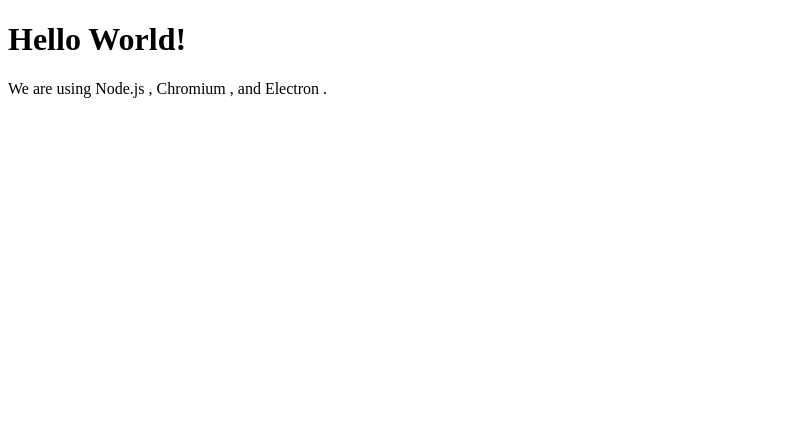
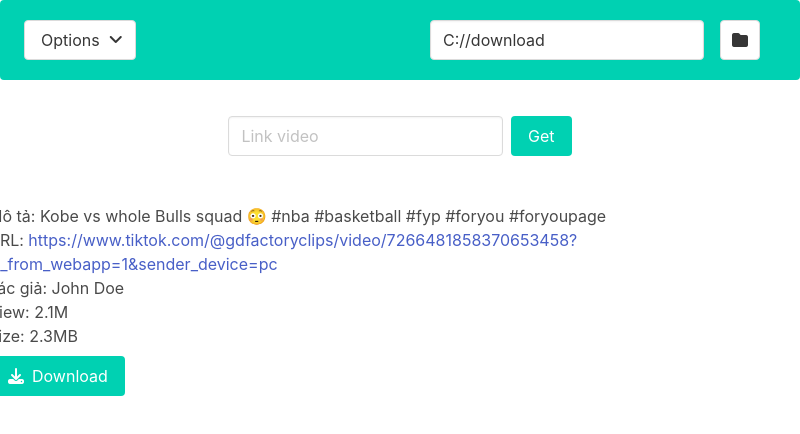
Before and after one commit to luandv03/electron, an Electron app: page index.html in a window 800 px wide. Drawn offline with nearby package versions, Linux system fonts and the light colour scheme.

Commit message:
build ui navbar, download single video

```diff
--- a/index.html
+++ b/index.html
@@ -3,16 +3,138 @@
     <head>
         <meta charset="UTF-8" />
         <!-- https://developer.mozilla.org/en-US/docs/Web/HTTP/CSP -->
-        <meta
+        <!-- <meta
             http-equiv="Content-Security-Policy"
             content="default-src 'self'; script-src 'self'"
+        /> -->
+        <meta name="viewport" content="width=device-width, initial-scale=1" />
+        <title>Tiktok Toolkit</title>
+        <link
+            rel="stylesheet"
+            href="https://cdn.jsdelivr.net/npm/bulma@0.9.4/css/bulma.min.css"
         />
-        <title>Hello World!</title>
+        <link
+            rel="stylesheet"
+            href="https://cdnjs.cloudflare.com/ajax/libs/font-awesome/6.4.2/css/all.min.css"
+            integrity="sha512-z3gLpd7yknf1YoNbCzqRKc4qyor8gaKU1qmn+CShxbuBusANI9QpRohGBreCFkKxLhei6S9CQXFEbbKuqLg0DA=="
+            crossorigin="anonymous"
+            referrerpolicy="no-referrer"
+        />
     </head>
     <body>
-        <h1>Hello World!</h1>
-        We are using Node.js <span id="node-version"></span>, Chromium
-        <span id="chrome-version"></span>, and Electron
-        <span id="electron-version"></span>.
+        <div class="container is-fullhd">
+            <div
+                class="is-flex notification is-fullhd is-primary is-justify-content-space-between"
+            >
+                <!-- select options -->
+                <div class="dropdown is-active">
+                    <div class="dropdown-trigger">
+                        <button
+                            class="button"
+                            aria-haspopup="true"
+                            aria-controls="dropdown-menu2"
+                        >
+                            <span>Options</span>
+                            <span class="icon is-small">
+                                <i
+                                    class="fas fa-angle-down"
+                                    aria-hidden="true"
+                                ></i>
+                            </span>
+                        </button>
+                    </div>
+
+                    <!-- <div class="dropdown-menu" id="dropdown-menu2" role="menu">
+                        <div class="dropdown-content">
+                            <div class="dropdown-item">
+                                <p>Tải bằng URL video</p>
+                            </div>
+                            <hr class="dropdown-divider" />
+                            <div class="dropdown-item">
+                                <p>Tải bằng @username</p>
+                            </div>
+                        </div>
+                    </div> -->
+                </div>
+
+                <!-- select folder -->
+                <div class="is-flex">
+                    <input
+                        class="column input mr-4"
+                        id="folder__input"
+                        type="text"
+                        value="C://download"
+                    />
+
+                    <div class="btn__folder--select">
+                        <button class="button">
+                            <span class="icon-text">
+                                <span class="icon">
+                                    <i class="fa-solid fa-folder"></i>
+                                </span>
+                            </span>
+                        </button>
+                    </div>
+                </div>
+            </div>
+        </div>
+
+        <div class="container is-fullhd mt-6">
+            <div class="block columns is-justify-content-center">
+                <input
+                    class="column input is-one-third"
+                    type="text"
+                    placeholder="Link video"
+                />
+                <button class="button is-primary ml-2">Get</button>
+            </div>
+
+            <div class="block columns is-justify-content-center mt-6">
+                <div>
+                    <h3>
+                        Mô tả:
+                        <span>
+                            Kobe vs whole Bulls squad 😳 #nba #basketball #fyp
+                            #foryou #foryoupage
+                        </span>
+                    </h3>
+                    <p>
+                        URL:
+                        <a
+                            href="https://www.tiktok.com/@gdfactoryclips/video/7266481858370653458?is_from_webapp=1&sender_device=pc"
+                        >
+                            https://www.tiktok.com/@gdfactoryclips/video/7266481858370653458?is_from_webapp=1&sender_device=pc</a
+                        >
+                    </p>
+
+                    <div>
+                        <ul>
+                            <li>Tác giả: John Doe</li>
+                            <li>View: 2.1M</li>
+                            <li>Size: 2.3MB</li>
+                        </ul>
+                    </div>
+
+                    <div class="mt-2">
+                        <button class="button is-primary ml-2">
+                            <span class="icon">
+                                <i class="fas fa-download"></i>
+                            </span>
+                            <span>Download</span>
+                        </button>
+                        <!--
+                        <button class="button is-primary">
+                            <span class="icon-text">
+                                <span class="icon">
+                                    <i class="fas fa-check-square"></i>
+                                </span>
+                                <span>Success</span>
+                            </span>
+                        </button> -->
+                    </div>
+                </div>
+            </div>
+        </div>
+        <script src="./renderer.js"></script>
     </body>
 </html>
--- a/package.json
+++ b/package.json
@@ -20,6 +20,10 @@
     },
     "homepage": "https://github.com/githubk3/electron#readme",
     "devDependencies": {
-        "electron": "^25.5.0"
+        "electron": "^25.5.0",
+        "electron-reload": "^2.0.0-alpha.1"
+    },
+    "dependencies": {
+        "bulma": "^0.9.4"
     }
 }
--- a/renderer.js
+++ b/renderer.js
@@ -0,0 +1,7 @@
+const selectFolderBtn = document.querySelector(".btn__folder--select");
+const filePathElement = document.getElementById("folder__input");
+
+selectFolderBtn.addEventListener("click", async () => {
+    const filePath = await window.test.openFile();
+    filePathElement.value = filePath;
+});
```
Also changed, not shown: main.js (+21 -2 lines), preload.js (+18 -8 lines), 1 other file.
